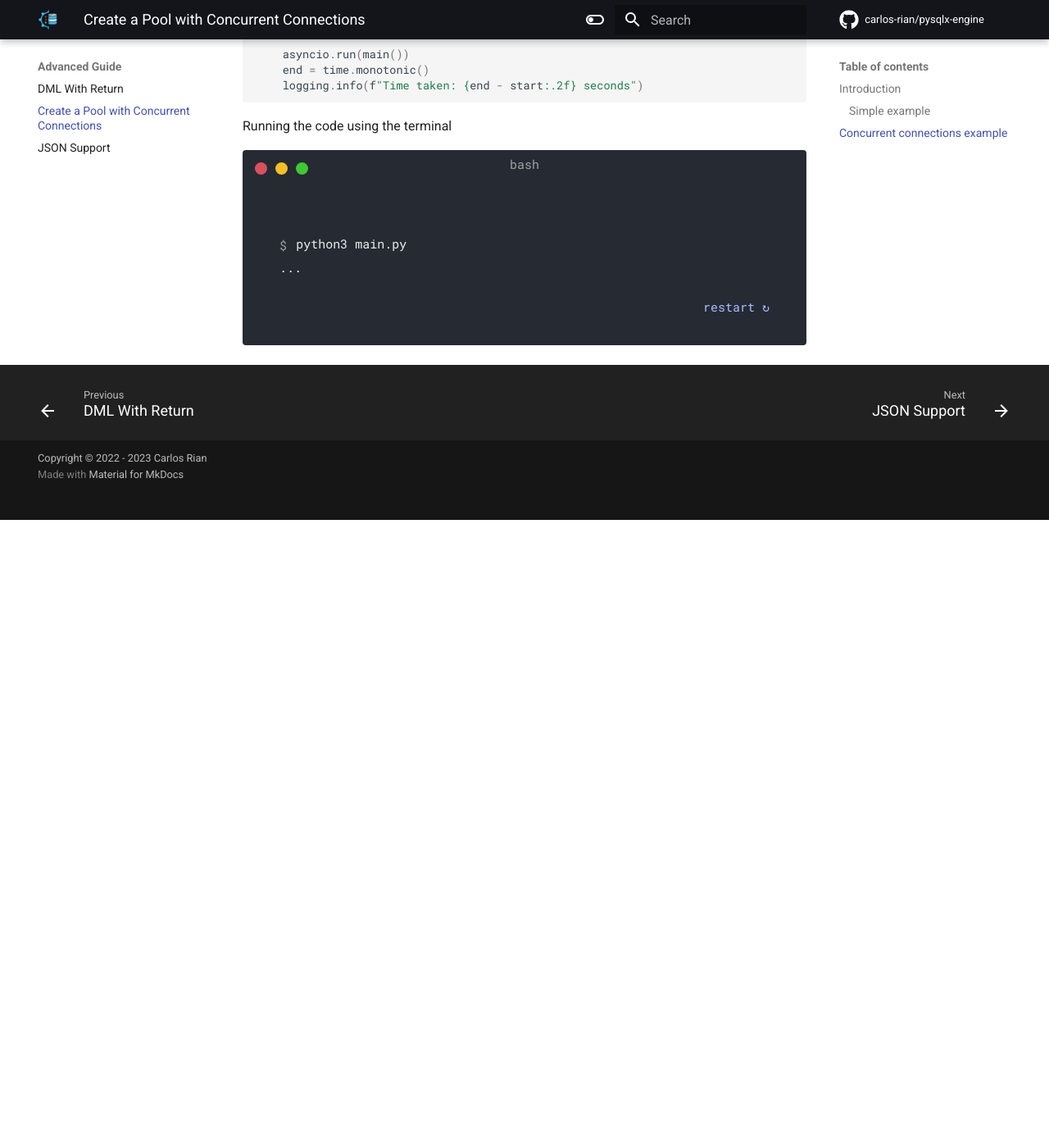
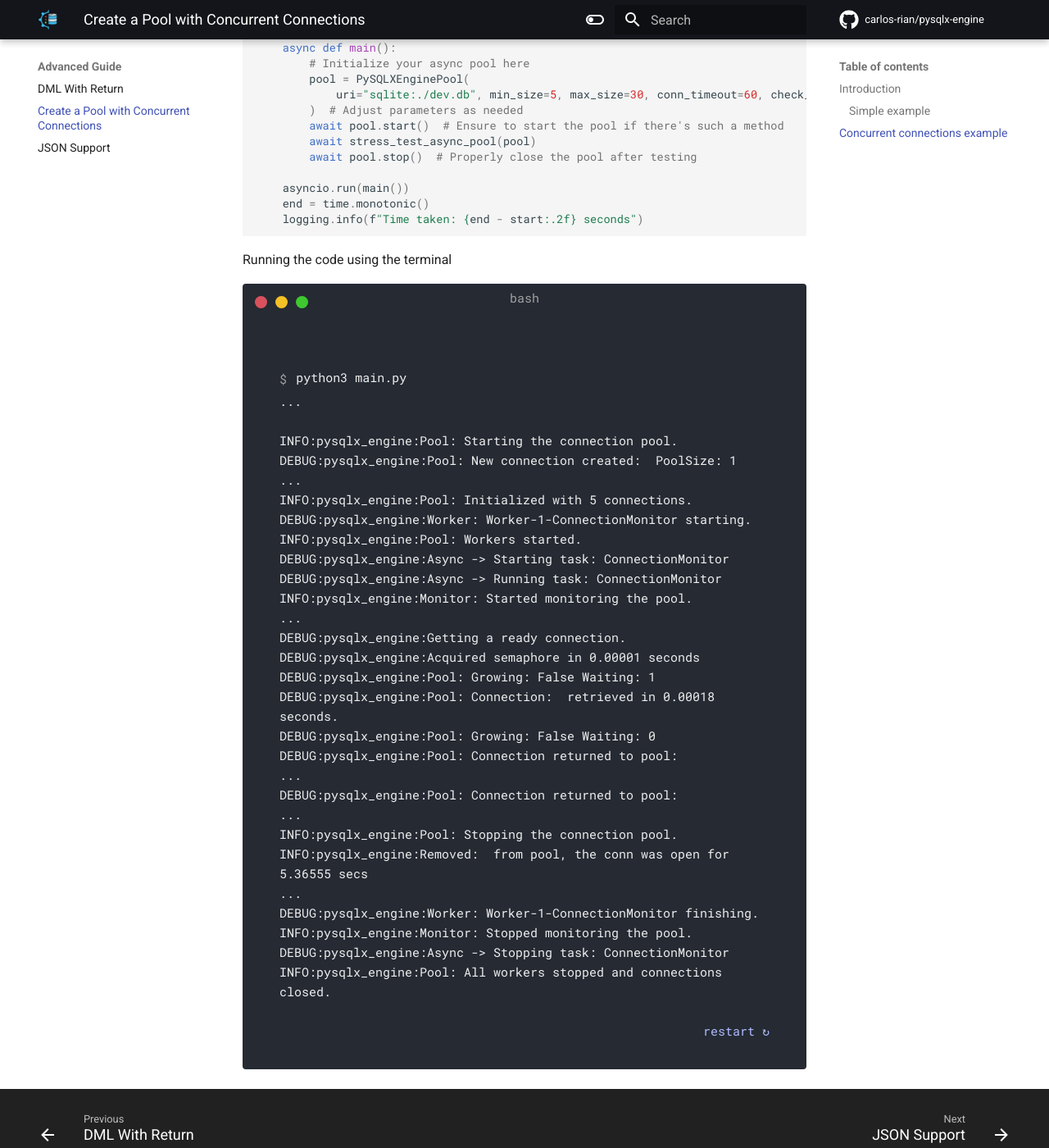
Before and after one commit to carlos-rian/pysqlx-engine, an MkDocs documentation site: the page built from docs/advanced_guide/pool.md, in a window 1280 px wide and 1400 px high, scrolled down 3446 px. Shown: the whole window at 82% size. Built offline with MkDocs 1.6.1 and Material for MkDocs 9.7.7, drawn with Linux system fonts in a browser that asks for light colours; comment, search, counter and statistics services are not loaded; before the commit the page ends 4080 px from its top, so only the background shows below that; some of the changed text lies outside the part shown.

Commit message:
docs: Update mkdocs.yml and advanced_guide/simple_pool_conn.md

````diff
--- a/docs/advanced_guide/simple_pool_conn.md
+++ b/docs/advanced_guide/pool.md
@@ -55,7 +55,7 @@ Easily create a pool of connections and start reusing them in your application.
 **Taking a connection from the pool**
 
 === "**Async**"
-    ```py linenums="1" hl_lines="8-11"
+    ```py linenums="1" hl_lines="8-11" title="main.py"
     import asyncio
     from pysqlx_engine import PySQLXEnginePool
 
@@ -71,7 +71,7 @@ Easily create a pool of connections and start reusing them in your application.
     asyncio.run(main())
     ```
 === "**Sync**"
-    ```py linenums="1" hl_lines="8-11"
+    ```py linenums="1" hl_lines="8-11" title="main.py"
     # import
     from pysqlx_engine import PySQLXEnginePoolSync
 
@@ -90,7 +90,7 @@ Easily create a pool of connections and start reusing them in your application.
 **Stopping the pool**
 
 === "**Async**"
-    ```py linenums="1" hl_lines="10"
+    ```py linenums="1" hl_lines="10" title="main.py"
     import asyncio
     from pysqlx_engine import PySQLXEnginePool
 
@@ -106,7 +106,7 @@ Easily create a pool of connections and start reusing them in your application.
     ```
 
 === "**Sync**"
-    ```py linenums="1" hl_lines="10"
+    ```py linenums="1" hl_lines="10" title="main.py"
     # import
     from pysqlx_engine import PySQLXEnginePoolSync
 
@@ -124,7 +124,7 @@ Easily create a pool of connections and start reusing them in your application.
 **Complete example**
 
 === "**Async**"
-    ```py
+    ```py title="main.py"
     import asyncio
     from pysqlx_engine import PySQLXEnginePool
 
@@ -143,7 +143,7 @@ Easily create a pool of connections and start reusing them in your application.
     ```
 
 === "**Sync**"
-    ```py
+    ```py title="main.py"
     # import
     from pysqlx_engine import PySQLXEnginePoolSync
 
@@ -168,7 +168,7 @@ Create a `main.py` file and add the code examples below.
 
 
 === "**Async**"
-    ``` py
+    ```py title="main.py"
     import asyncio
     import logging
     import random
@@ -223,7 +223,7 @@ Create a `main.py` file and add the code examples below.
 
 === "**Sync**"
 
-    ``` py
+    ```py title="main.py"
     import concurrent.futures
     import logging
     import random
@@ -281,6 +281,32 @@ Running the code using the terminal
 
 $ python3 main.py
 ...
+
+INFO:pysqlx_engine:Pool: Starting the connection pool.
+DEBUG:pysqlx_engine:Pool: New connection created: <pysqlx_engine._core.apool.ConnInfo 'conn-1' at 0x7f24301e78c0> PoolSize: 1
+...
+INFO:pysqlx_engine:Pool: Initialized with 5 connections.
+DEBUG:pysqlx_engine:Worker: Worker-1-ConnectionMonitor starting.
+INFO:pysqlx_engine:Pool: Workers started.
+DEBUG:pysqlx_engine:Async -> Starting task: ConnectionMonitor
+DEBUG:pysqlx_engine:Async -> Running task: ConnectionMonitor
+INFO:pysqlx_engine:Monitor: Started monitoring the pool.
+...
+DEBUG:pysqlx_engine:Getting a ready connection.
+DEBUG:pysqlx_engine:Acquired semaphore in 0.00001 seconds
+DEBUG:pysqlx_engine:Pool: Growing: False Waiting: 1
+DEBUG:pysqlx_engine:Pool: Connection: <pysqlx_engine._core.apool.ConnInfo 'conn-1' at 0x7f24301e78c0> retrieved in 0.00018 seconds.
+DEBUG:pysqlx_engine:Pool: Growing: False Waiting: 0
+DEBUG:pysqlx_engine:Pool: Connection returned to pool: <pysqlx_engine._core.apool.ConnInfo 'conn-1' at 0x7f24301e78c0>
+...
+DEBUG:pysqlx_engine:Pool: Connection returned to pool: <pysqlx_engine._core.apool.ConnInfo 'conn-1' at 0x7f24301e78c0>
+...
+INFO:pysqlx_engine:Pool: Stopping the connection pool.
+INFO:pysqlx_engine:Removed: <pysqlx_engine._core.apool.ConnInfo 'conn-1' at 0x7f24301e78c0> from pool, the conn was open for 5.36555 secs
+...
+DEBUG:pysqlx_engine:Worker: Worker-1-ConnectionMonitor finishing.
+INFO:pysqlx_engine:Monitor: Stopped monitoring the pool.
+DEBUG:pysqlx_engine:Async -> Stopping task: ConnectionMonitor
+INFO:pysqlx_engine:Pool: All workers stopped and connections closed.
 ```
-
 </div>
--- a/mkdocs.yml
+++ b/mkdocs.yml
@@ -64,6 +64,7 @@ plugins:
   - glightbox
   - offline
 
+
 nav:
   - Home: index.md
 
@@ -86,7 +87,7 @@ nav:
 
   - Advanced Guide:
       - DML With Return: advanced_guide/dml_with_return.md
-      - Create a Pool with Concurrent Connections: advanced_guide/simple_pool_conn.md
+      - Create a Pool with Concurrent Connections: advanced_guide/pool.md
       - JSON Support: advanced_guide/json_support.md
 
   - Type Mappings: type_mappings.md
````
